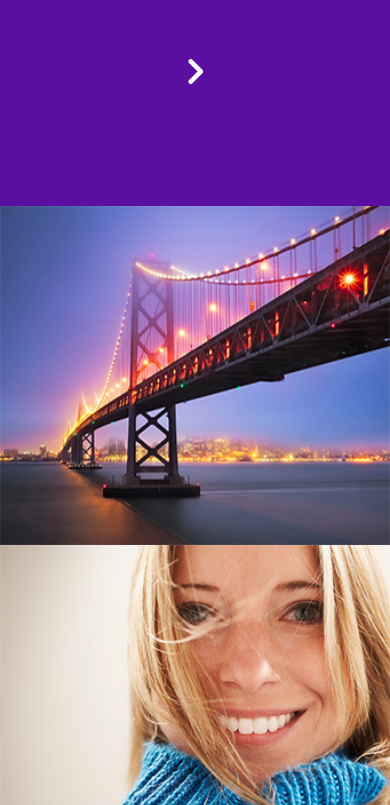
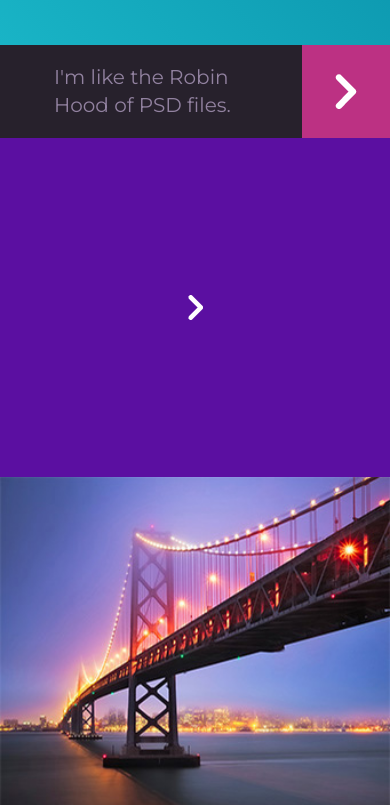
Before and after one commit to Yaneraz/courseTask2, a plain HTML site: page index.html in a window 390 px wide. Shown: the part 369-1174 px from the top of the page. Drawn offline with Linux system fonts and the light colour scheme.

Commit message:
small screen fixes

```diff
--- a/sass/_layouts.scss
+++ b/sass/_layouts.scss
@@ -21,11 +21,9 @@
 
 .l_3col {
 	.l__col {
-		min-height:33%;
-		min-height:33vh;
+		min-height:1px;
 	}
-	.l__col,
-	.block-link {
+	.l__col {
 		width:33.3%;
 
 		@include r($s2){
--- a/sass/_main.scss
+++ b/sass/_main.scss
@@ -3,10 +3,14 @@ $whiteColor: #ebebeb;
 $pureWhiteColor: #fff;
 $blackColor: #515151;
 $pureColor: #000;
-
 $blueColor: #088ca5;
 
-//vertical-align block
+// indents
+$s1indent: 80px;
+$s2indent: 54px;
+$s3indent: 27px;
+
+// vertical-align block abstract class
 // height and width must be specified
 %vab {
 	white-space:nowrap;
@@ -19,6 +23,13 @@ $blueColor: #088ca5;
 		overflow:hidden;
 		margin:0 0 0 -5px;
 		vertical-align:middle;
+	}
+}
+
+@include r($s2){
+	body {
+		overflow-x:hidden;
+		overflow-y:visible;
 	}
 }
 
@@ -179,9 +190,12 @@ $blueColor: #088ca5;
 		display:inline-block;
 		vertical-align:middle;
 		white-space:normal;
-		margin:30px 80px 0;
+		margin:30px $s1indent 0;
 		@include r($s2){
-			margin:0 54px;
+			margin:0 $s2indent;
+		}
+		@include r($s3){
+			margin:0 $s3indent;
 		}
 	}
 
@@ -196,7 +210,7 @@ $blueColor: #088ca5;
 			line-height:1;
 			margin-bottom:12px;
 		}
-		@include r($s2){
+		@include r($s3){
 			font-size:30px;
 			margin-bottom:0;
 		}
@@ -251,7 +265,8 @@ $blueColor: #088ca5;
 .text-box {
 	position:relative;
 	min-height:24%;
-	width:100%;
+	padding-right:22.5%;
+	padding-right:22.5vw;
 	background:#27212c;
 
 	@extend %vab;
@@ -265,17 +280,17 @@ $blueColor: #088ca5;
 		font-size:30px;
 		display:inline-block;
 		vertical-align:middle;
-		margin-left:85px;
+		margin:0 $s1indent;
 		color:#9282a0;
 		white-space:normal;
 
 		@include r($s2){
 			font-size:20px;
-			margin-left:54px;
+			margin:0 $s2indent;
 		}
 		@include r($s3){
 			font-size:12px;
-			margin-left:27px;
+			margin:0 $s3indent;
 		}
 	}
 	.text-box__link {
@@ -283,6 +298,7 @@ $blueColor: #088ca5;
 		top:0;
 		right:0;
 		bottom:0;
+		width:22.5%;
 		width:22.5vw;
 	}
 }
@@ -316,22 +332,20 @@ $blueColor: #088ca5;
 	position:relative;
 
 	.l__col {
-		min-height:296px;
 
 		@include r($s2){
 			position:relative;
-			min-height:540px;
+			//min-height:540px;
 		}
 		@include r($s3){
-			min-height:270px;
+			//min-height:250px;
 		}
 	}
 
 	.block-link {
-		position:absolute;
-		top:0;
-		left:0;
-		height:100%;
+		display:block;
+		height:0;
+		padding-bottom:86.8%; // 296/341 = 0.8680
 	}
 
 	img {
@@ -342,14 +356,14 @@ $blueColor: #088ca5;
 
 /* ===== [ Text block ] ===== */
 .text {
-	padding:46px 85px;
+	padding:46px $s1indent;
 	background:#ebebeb;
 
 	@include r($s2){
-		padding:46px 74px;
+		padding:46px $s2indent*1.5;
 	}
 	@include r($s2){
-		padding:23px 38px;
+		padding:23px $s3indent*1.5;
 	}
 
 	.text__ttl {
@@ -370,7 +384,7 @@ $blueColor: #088ca5;
 		}
 	}
 
-	p{
+	p {
 		font-size:14px;
 		line-height:26px;
 		margin-bottom:29px;
--- a/sass/lib/_mixins.scss
+++ b/sass/lib/_mixins.scss
@@ -2,7 +2,7 @@
 $s0: 1024px;
 $s1: 980px;
 $s2: 640px;
-$s3: 401px;
+$s3: 320px;
 
 @mixin r($media) {
 	@media only screen and (max-width: $media) { @content; }
```
Also changed, not shown: css/screen.css, 1 other file.
